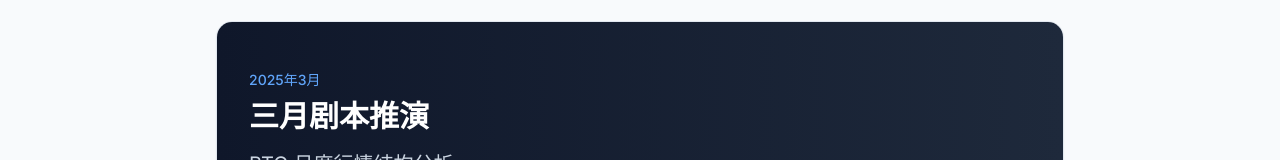
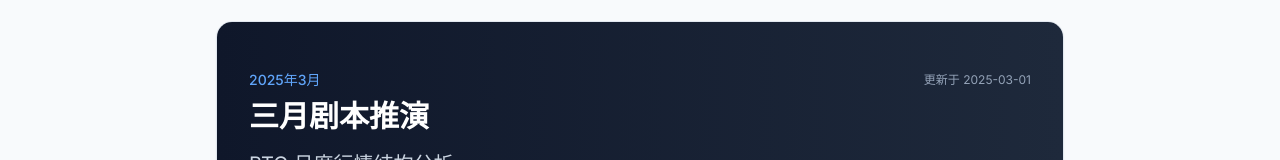
Before and after one commit to alexandra2472/timingquant, a Next.js app: page /research in a window 1280 px wide. Shown: the part 176-336 px from the top of the page. Built offline with nearby package versions, Linux system fonts and the light colour scheme.

Commit message:
添加研报页面更新时间戳

```diff
--- a/app/research/page.js
+++ b/app/research/page.js
@@ -25,6 +25,7 @@ export default function ResearchPage() {
   const aprilContent = {
     title: '四月剧本推演',
     subtitle: 'BTC 月度行情结构分析',
+    updatedAt: '2025-03-30',
     summary: '从年卦上看，4月是一个很可能大跌的月份。整体形态接近先涨后跌，但应该是属于那种涨幅不多，但是跌的比较多的一个月。',
     yearView: {
       title: '年卦视角',
@@ -127,6 +128,7 @@ export default function ResearchPage() {
   const marchContent = {
     title: '三月剧本推演',
     subtitle: 'BTC 月度行情结构分析',
+    updatedAt: '2025-03-01',
     summary: '这个月的结构剧本，比 2 月要"干脆"很多。2 月是磨人型结构，3 月是——情绪上半月集中释放，下半月慢性衰竭。',
     sections: [
       {
@@ -258,7 +260,10 @@ export default function ResearchPage() {
           <article className="bg-white rounded-2xl shadow-sm border border-slate-200 overflow-hidden">
             {/* Header */}
             <div className="bg-gradient-to-r from-slate-900 to-slate-800 text-white px-8 py-12">
-              <div className="text-sm text-blue-400 font-medium mb-2">2025年3月</div>
+              <div className="flex items-center justify-between mb-2">
+                <span className="text-sm text-blue-400 font-medium">2025年3月</span>
+                <span className="text-xs text-slate-400">更新于 {marchContent.updatedAt}</span>
+              </div>
               <h1 className="text-3xl font-bold mb-4">{marchContent.title}</h1>
               <p className="text-xl text-slate-300">{marchContent.subtitle}</p>
             </div>
@@ -350,7 +355,10 @@ export default function ResearchPage() {
           <article className="bg-white rounded-2xl shadow-sm border border-slate-200 overflow-hidden">
             {/* Header */}
             <div className="bg-gradient-to-r from-red-900 to-slate-800 text-white px-8 py-12">
-              <div className="text-sm text-red-400 font-medium mb-2">2025年4月</div>
+              <div className="flex items-center justify-between mb-2">
+                <span className="text-sm text-red-400 font-medium">2025年4月</span>
+                <span className="text-xs text-slate-400">更新于 {aprilContent.updatedAt}</span>
+              </div>
               <h1 className="text-3xl font-bold mb-4">{aprilContent.title}</h1>
               <p className="text-xl text-slate-300">{aprilContent.subtitle}</p>
             </div>
```
Also changed, not shown: .workbuddy/memory/MEMORY.md.
